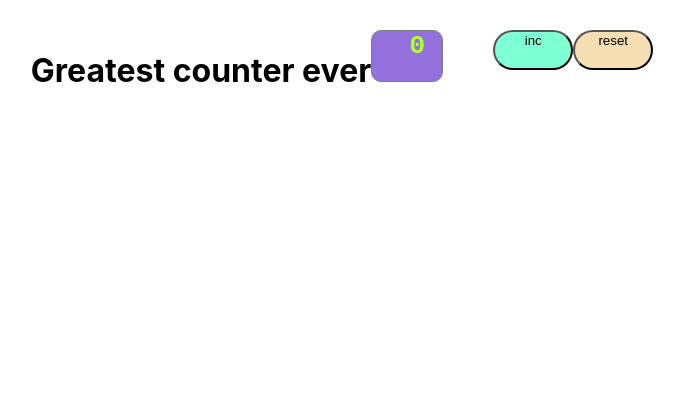
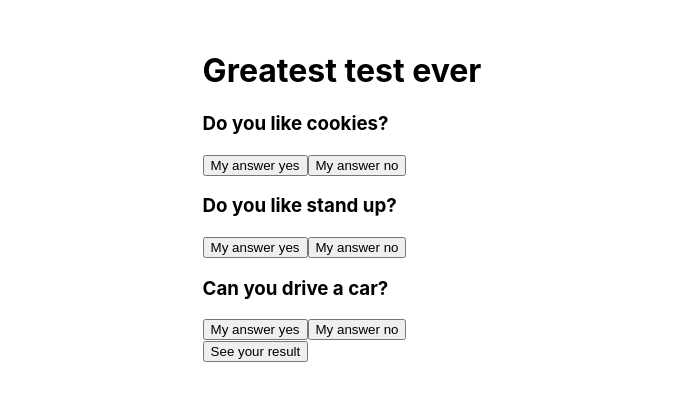
Before and after one commit to Masha-Gorb/Counter, a React (Create React App) app: page / in a window 1280 px wide. Shown: the top 400 px of the page, without its empty margins (273-957 px from the left). Built offline with nearby package versions, Linux system fonts and the light colour scheme.

Commit message:
Elle girl test var 0.0

```diff
--- a/src/App.tsx
+++ b/src/App.tsx
@@ -3,6 +3,8 @@ import './App.css';
 import s from './Screen.module.css'
 import {ButtonInc} from "./ButtonInc";
 import {ButtonReset} from "./ButtonReset";
+import { QuestionOne } from './Elle girl/QuestionOne';
+import { ResultButton } from './Elle girl/ResultButton';
 
 function App() {
     let [numbers, setNumbers] = useState(0)
@@ -18,23 +20,65 @@ function App() {
         setNumbers(result)
     }
 
+    let firstOption = 0;
+    const incrementFirstOption = () => {
+        firstOption++
+    }
+
+    let secondOption = 0;
+    const incrementSecondOption = () => {
+        secondOption++
+    }
+
+    const showRes = () => {
+        if (firstOption > secondOption) {
+            alert ('you are Pupsik')
+        } else {
+            alert ('i dont know you')
+        }
+    }
+
     return (
         <div className="App">
 
-                <h1>Greatest counter ever</h1>
-                <div className={s.screen}>{numbers}</div>
 
-                <ButtonInc
-                    title='inc'
-                    increment={increment}
-                    numbers={numbers}
+                {/*<div className={s.screen}>{numbers}</div>*/}
+
+                {/*<ButtonInc*/}
+                {/*    title='inc'*/}
+                {/*    increment={increment}*/}
+                {/*    numbers={numbers}*/}
+                {/*/>*/}
+
+                {/*<ButtonReset*/}
+                {/*    title='reset'*/}
+                {/*    reset={reset}*/}
+                {/*    numbers={numbers}*/}
+                {/*/>*/}
+
+            <div>
+                <h1>Greatest test ever</h1>
+                <QuestionOne
+                    title='Do you like cookies?'
+                    incrementFirstOption={incrementFirstOption}
+                    incrementSecondOption={incrementSecondOption}
                 />
+                <QuestionOne
+                    title='Do you like stand up?'
+                    incrementFirstOption={incrementFirstOption}
+                    incrementSecondOption={incrementSecondOption}
+                />
+                <QuestionOne
+                    title='Can you drive a car?'
+                    incrementFirstOption={incrementFirstOption}
+                    incrementSecondOption={incrementSecondOption}
+                />
+                <ResultButton
+                showRes={showRes}
+                />
+            </div>
 
-                <ButtonReset
-                    title='reset'
-                    reset={reset}
-                    numbers={numbers}
-                />
+
 
         </div>
     );
--- /dev/null
+++ b/src/Elle girl/QuestionOne.tsx
@@ -0,0 +1,16 @@
+import React from 'react';
+
+type QuestionOneType = {
+    title: string
+    incrementFirstOption: () => void
+    incrementSecondOption: () => void
+}
+
+
+export const QuestionOne = (props: QuestionOneType) => {
+    return <div>
+    <h3>{props.title}</h3>
+        <button onClick={props.incrementFirstOption}>My answer yes</button>
+        <button>My answer no</button>
+    </div>
+}
--- /dev/null
+++ b/src/Elle girl/ResultButton.tsx
@@ -0,0 +1,11 @@
+import React from 'react';
+
+export type ResButtonType = {
+    showRes: () => void
+}
+
+export const ResultButton = (props: ResButtonType) => {
+    return <div>
+        <button onClick={props.showRes}>See your result</button>
+    </div>
+}
```
